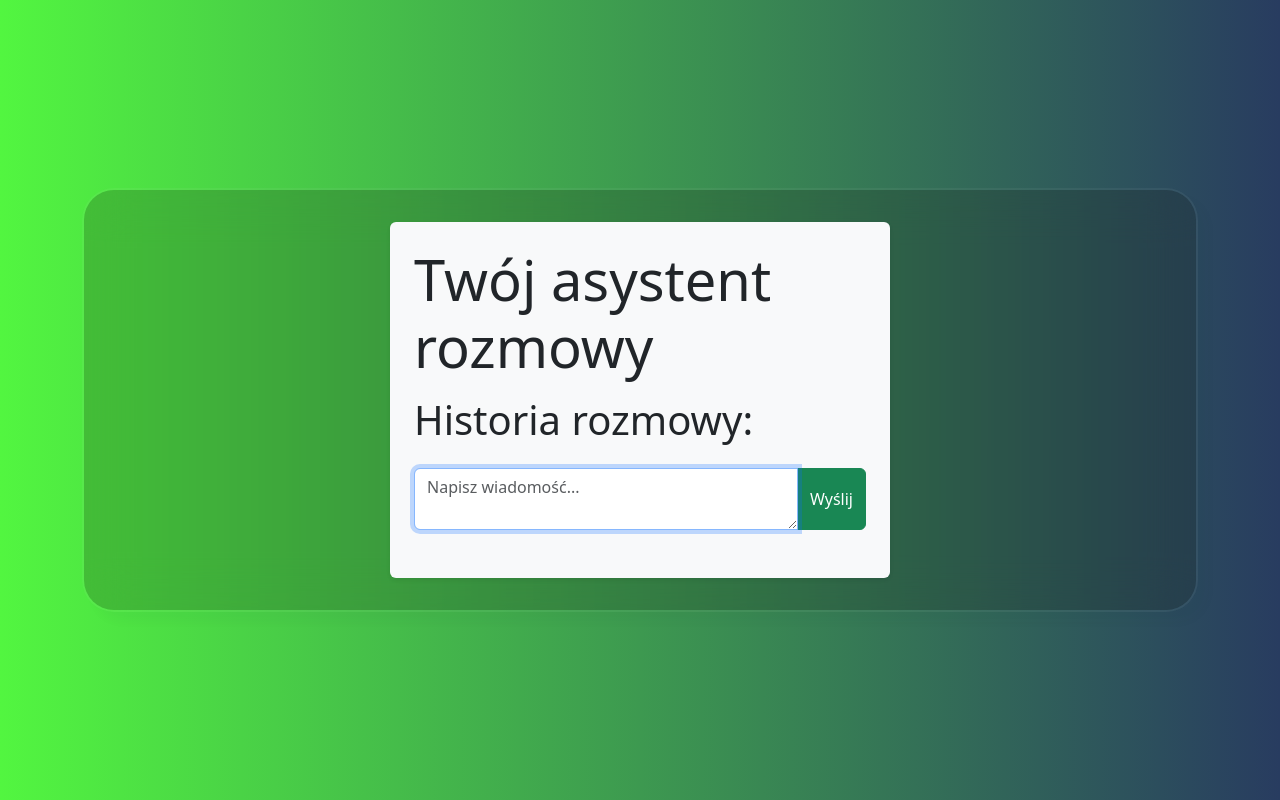
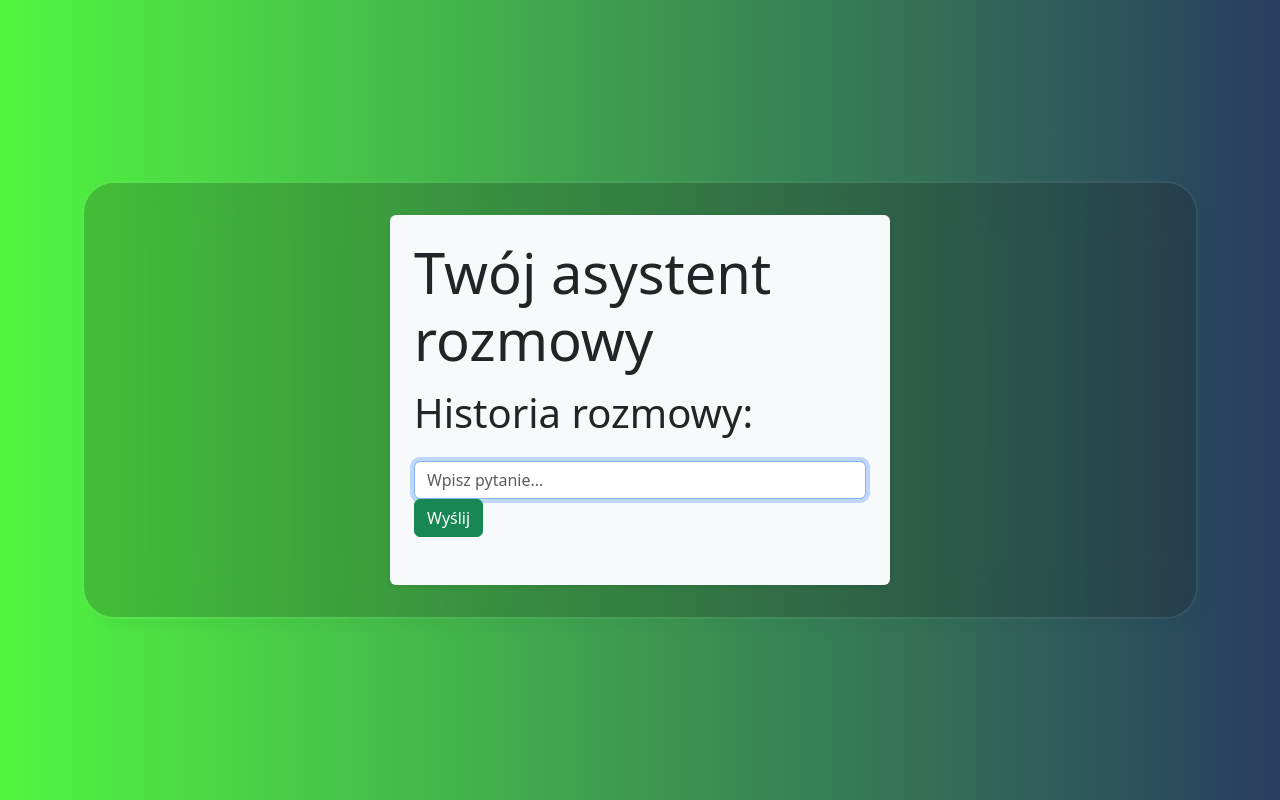
Before and after one commit to KarlaSz/MoodFlow-App, a Django app: page /chat/ in a window 1280 px wide. Shown: the part 124-924 px from the top of the page. Run offline with Django 5.2, Linux system fonts and the light colour scheme.

Commit message:
improve chat.html added used forms.py in form

```diff
--- a/moodFlow/myapp/forms.py
+++ b/moodFlow/myapp/forms.py
@@ -15,5 +15,8 @@ class TaskForm(forms.ModelForm):
         }
 
 class ChatForm(forms.Form):
-    prompt = forms.CharField(label="Prompt", widget=forms.TextInput(attrs={"class": "form-control", "placeholder": "Wpisz pytanie..."}))
+    prompt = forms.CharField(label="Prompt", widget=forms.TextInput(attrs={"class": "form-control",
+                                                                           "placeholder": "Wpisz pytanie...",
+                                                                           "id": "prompt",
+                                                                           "name": "prompt"}))
     conversation_history = forms.CharField(required=False, widget=forms.HiddenInput())
--- a/moodFlow/myapp/templates/myapp/chat.html
+++ b/moodFlow/myapp/templates/myapp/chat.html
@@ -44,8 +44,9 @@
                 <form id="chatForm" class="my-4" method="POST">
                     {% csrf_token %}
                     <input type="hidden" id="conversation_history" name="conversation_history" value="{{ form.conversation_history.value|default:'[]' }}">
-                    <div class="input-group">
-                        <textarea class="form-control" id="prompt" name="prompt" placeholder="Napisz wiadomość..." rows="2"></textarea>
+                    <div>
+<!--                        <textarea class="form-control" id="prompt" name="prompt" placeholder="Napisz wiadomość..." rows="2"></textarea>-->
+                        {{ form.prompt }}
                         <button type="submit" class="btn btn-success" id="submitBtn">Wyślij</button>
                     </div>
                 </form>
```
